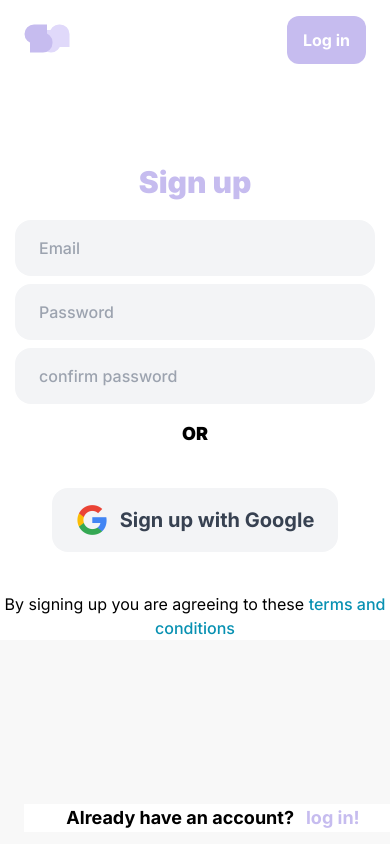
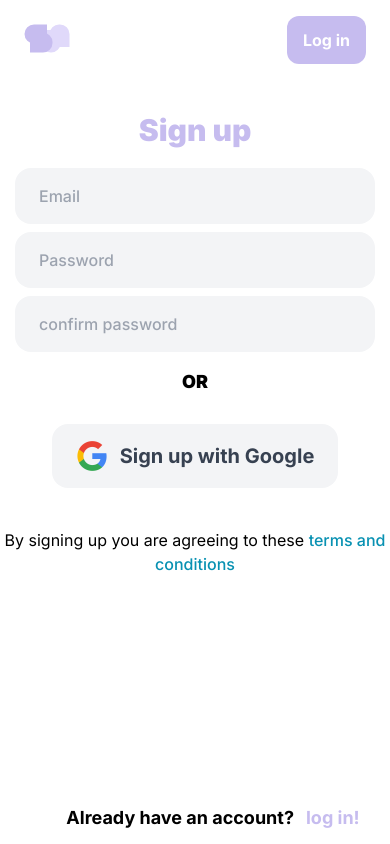
Before and after one commit to TheoC26/annotater, a Next.js app: page /signup in a window 390 px wide. Built offline with nearby package versions, Linux system fonts and the light colour scheme; no server answers.

Commit message:
fixing mobile for login again

```diff
--- a/app/login/page.jsx
+++ b/app/login/page.jsx
@@ -56,6 +56,7 @@ const Login = () => {
 
   return (
     <main className="bg-white h-full">
+      <div className="fixed inset-0 -z-50 bg-white"></div>
       <header className="flex justify-between font-bold p-3 px-6 text-base items-center">
         <div className="flex items-center gap-12">
           <Link href={"/"}>
@@ -72,7 +73,7 @@ const Login = () => {
         </div>
       </header>
       <div className="flex justify-center mt-6 md:mt-3">
-        <div className="bg-gradient-to-r mt-24 font-black text-3xl bg-clip-text from-purple to-blue text-accent text-center justify-self-center w-auto sm:text-4xl">
+        <div className="bg-gradient-to-r mt-3 sm:mt-24 font-black text-3xl bg-clip-text from-purple to-blue text-accent text-center justify-self-center w-auto sm:text-4xl">
           Log in
         </div>
       </div>
--- a/app/signup/page.jsx
+++ b/app/signup/page.jsx
@@ -55,6 +55,7 @@ const Signup = () => {
 
   return (
     <main className="bg-white h-full">
+      <div className="fixed inset-0 -z-50 bg-white"></div>
       <header className="flex justify-between font-bold p-3 px-6 text-base items-center">
         <div className="flex items-center gap-12">
           <Link href={"/"}>
@@ -71,7 +72,7 @@ const Signup = () => {
         </div>
       </header>
       <div className="flex justify-center mt-6 md:mt-3">
-        <div className="bg-gradient-to-r mt-16 font-black text-3xl bg-clip-text from-purple to-blue text-accent text-center justify-self-center w-auto sm:text-4xl">
+        <div className="bg-gradient-to-r mt-3 sm:mt-16 font-black text-3xl bg-clip-text from-purple to-blue text-accent text-center justify-self-center w-auto sm:text-4xl">
           Sign up
         </div>
       </div>
@@ -109,7 +110,7 @@ const Signup = () => {
           <div
             className={`${
               (email != "" || password != "") && "hidden"
-            } text-center font-black text-lg my-3 sm:6`}
+            } text-center font-black text-lg mt-3 sm:6`}
           >
             OR
           </div>
```
